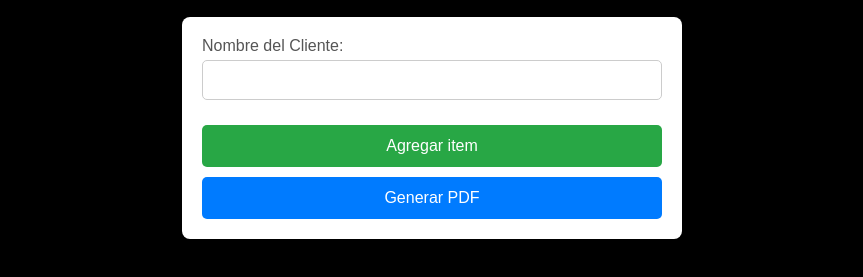
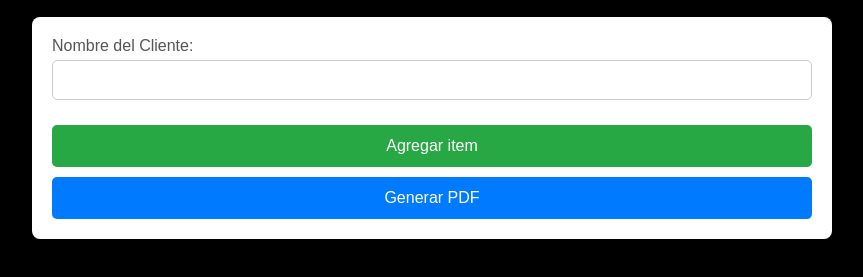
Before and after one commit to SantiArguello/Generador-de-presupuestos, a website: page index.html in a window 1280 px wide. Shown: the part 299-576 px from the top of the page, without its empty margins (208-1071 px from the left). Drawn offline with nearby package versions, Linux system fonts and the light colour scheme.

Commit message:
tamaño form 800

```diff
--- a/styles.css
+++ b/styles.css
@@ -11,9 +11,9 @@ body {
     display: flex;
     justify-content: center;
     align-items: center;
-    min-height: 100vh;
+   height: 100vh;
     background-color: #000000;
-    padding: 20px;
+
     flex-direction: column;
 }
 
@@ -25,7 +25,7 @@ h1 {
 }
 
 form {
-    max-width: 500px;
+    max-width: 800px;
     width: 100%;
     background-color: #fff;
     padding: 20px;
```
